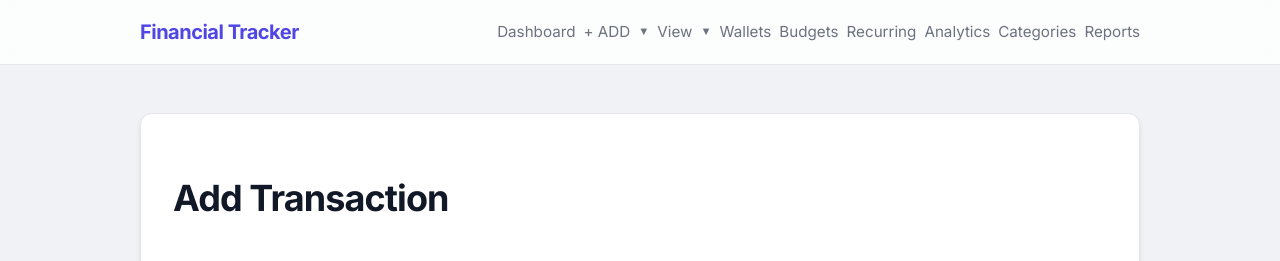
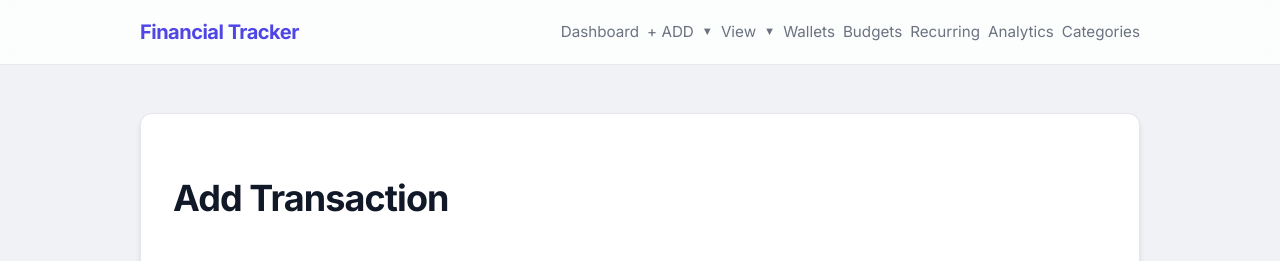
Before and after one commit to NANA-PREMPEH/FinancialTracker, a Flask app: page /add in a window 1280 px wide. Shown: the top 261 px of the page. Run offline with Flask 3, Linux system fonts and the light colour scheme; data that the repository does not hold is empty; parts of the project's set-up code (start-up, migrations or seed data) failed here and were passed over.

Commit message:
Reports captured under view tab

```diff
--- a/app/templates/base.html
+++ b/app/templates/base.html
@@ -244,6 +244,7 @@
                         <div class="dropdown-menu" id="viewDropdown">
                             <a href="{{ url_for('main.all_expenses') }}">📄 All Transactions</a>
                             <a href="{{ url_for('main.projects') }}">📋 Projects</a>
+                            <a href="{{ url_for('main.reports') }}">📊 Reports</a>
                         </div>
                     </li>
                     <li><a href="{{ url_for('main.wallets') }}">Wallets</a></li>
@@ -251,7 +252,6 @@
                     <li><a href="{{ url_for('main.recurring_transactions') }}">Recurring</a></li>
                     <li><a href="{{ url_for('main.analytics') }}">Analytics</a></li>
                     <li><a href="{{ url_for('main.categories') }}">Categories</a></li>
-                    <li><a href="{{ url_for('main.reports') }}">Reports</a></li>
                 </ul>
             </nav>
         </div>
```
